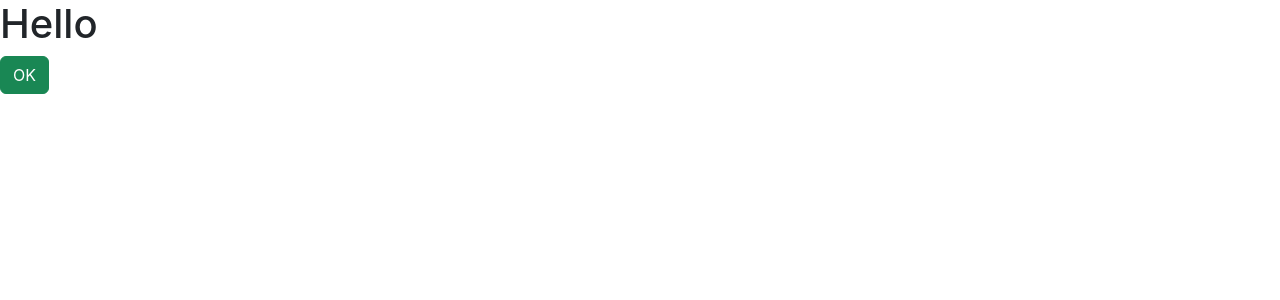
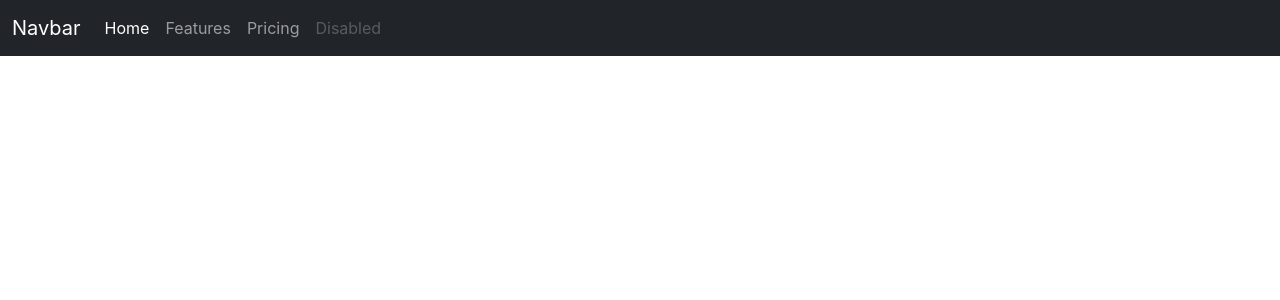
Before and after one commit to Amal-Dhiaf/Portfolio, a React (Create React App) app: page / in a window 1280 px wide. Shown: the top 300 px of the page. Built offline with nearby package versions, Linux system fonts and the light colour scheme.

Commit message:
Add the Navbar component

```diff
--- a/src/App.js
+++ b/src/App.js
@@ -1,12 +1,31 @@
-
-
+import Navbar from './components/Navbar'
 
 function App() {
   return (
-  <div>
-    <h1> Hello </h1>
-    <button type="button" class="btn btn-success">OK</button>
-  </div>
+    <nav class="navbar navbar-expand-lg navbar-dark bg-dark">
+      <div class="container-fluid">
+        <a class="navbar-brand" href="#">Navbar</a>
+        <button class="navbar-toggler" type="button" data-bs-toggle="collapse" data-bs-target="#navbarNav" aria-controls="navbarNav" aria-expanded="false" aria-label="Toggle navigation">
+          <span class="navbar-toggler-icon"></span>
+        </button>
+        <div class="collapse navbar-collapse" id="navbarNav">
+          <ul class="navbar-nav">
+            <li class="nav-item">
+              <a class="nav-link active" aria-current="page" href="#">Home</a>
+            </li>
+            <li class="nav-item">
+              <a class="nav-link" href="#">Features</a>
+            </li>
+            <li class="nav-item">
+              <a class="nav-link" href="#">Pricing</a>
+            </li>
+            <li class="nav-item">
+              <a class="nav-link disabled" href="#" tabindex="-1" aria-disabled="true">Disabled</a>
+            </li>
+          </ul>
+        </div>
+      </div>
+    </nav>
   );
 }
 
--- /dev/null
+++ b/src/components/Navbar.js
@@ -0,0 +1,33 @@
+import React from 'react'
+
+function Navbar() {
+    return (
+        <nav className="navbar navbar-expand-lg navbar-dark bg-dark">
+            <div className="container-fluid">
+                <a className="navbar-brand" href="#">Navbar</a>
+                <button className="navbar-toggler" type="button" data-bs-toggle="collapse" data-bs-target="#navbarNav" aria-controls="navbarNav" aria-expanded="false" aria-label="Toggle navigation">
+                    <span className="navbar-toggler-icon"></span>
+                </button>
+                <div className="collapse navbar-collapse" id="navbarNav">
+                    <ul className="navbar-nav">
+                        <li className="nav-item">
+                            <a className="nav-link active" aria-current="page" href="#">Home</a>
+                        </li>
+                        <li className="nav-item">
+                            <a className="nav-link" href="#">Projects</a>
+                        </li>
+                        <li className="nav-item">
+                            <a className="nav-link" href="#">Skills</a>
+                        </li>
+                        <li className="nav-item">
+                            <a className="nav-link" href="#">Contact</a>
+                        </li>
+
+                    </ul>
+                </div>
+            </div>
+        </nav>
+    )
+}
+
+export default Navbar
```
